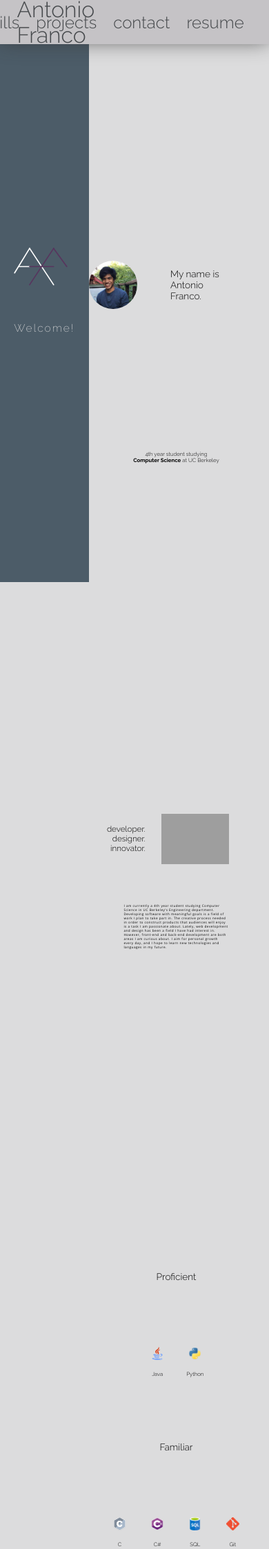
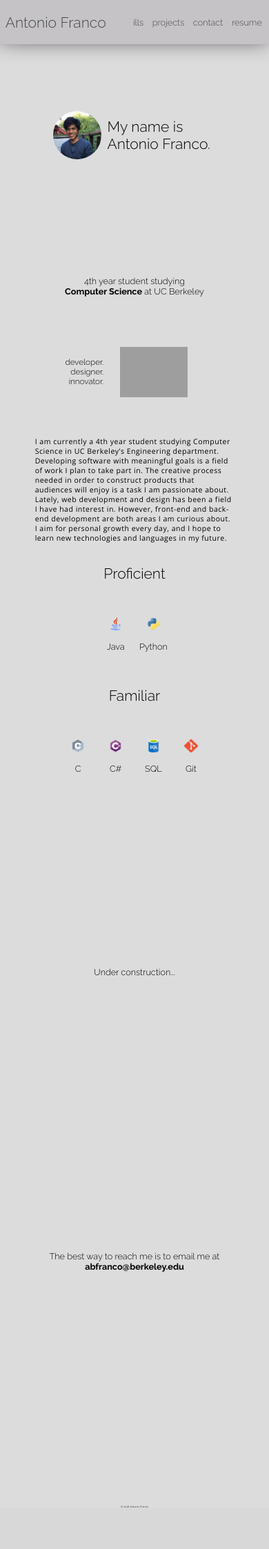
Before and after one commit to ABFranco/ABFranco.github.io, a PHP site: page / in a window 390 px wide. Shown: the top 2246 px of the page at 69% size. After the commit the page ends 2186 px from the top, so only its background shows below. Run offline with PHP 8.4, Linux system fonts and the light colour scheme; grey boxes are pictures that could not be loaded.

Commit message:
some mobile compatibility

```diff
--- a/assets/styles.css
+++ b/assets/styles.css
@@ -30,13 +30,14 @@ header {
   height: 64px;
   display: flex;
   flex-direction: row;
-  justify-content: space-around;
+  justify-content: space-between;
   align-items: center;
   z-index: 10;
   box-shadow: 0px -8px 32px rgb(51, 51, 51);
 }
 
 header h1 {
+  margin-left: 2vw;
   font-weight: 300;
   font-size: 32px;
   color: #46494c;
@@ -72,6 +73,7 @@ header div {
   flex-direction: row;
   justify-content: flex-end;
   align-items: center;
+  margin-right: 1vw;
 }
 
 #shortcuts h2 {
@@ -324,3 +326,60 @@ button {
 #contact p {
   margin: 0;
 }
+
+#contact #footer p {
+  position: relative;
+  top: 40vh;
+  font-size: 1vw;
+}
+
+/* mobiles devices */
+@media screen and (max-width: 900px) {
+  header h1 {
+    width: 100%;
+    font-size: 2.5vh;
+  }
+
+  #shortcuts {
+    display: flex;
+    overflow-x: hidden;
+    width: 50vw;
+  }
+  #shortcuts h2 {
+    font-size: 1.5vh;
+    margin: 0.75vh;
+  }
+
+  .left {
+    display: none;
+  }
+
+  .right {
+    width: 100%;
+    left: 0;
+  }
+  .right-section {
+    height: 50vh;
+  }
+
+  .container h1 {
+    font-size: 2.5vh;
+    margin: 1vh;
+  }
+
+  .container h2 {
+    font-size: 2.25vh;
+  }
+
+  .container h3 {
+    font-size: 2.25vh;
+  }
+
+  .container p {
+    font-size: 1.5vh;
+  }
+
+  #about p {
+    font-size: 1.25vh;
+  }
+}
--- a/index.html
+++ b/index.html
@@ -213,6 +213,9 @@
             The best way to reach me is to email me at<br />
             <b>abfranco@berkeley.edu</b>
           </p>
+          <div id="footer">
+              <p>© 2018 Antonio Franco</p>
+            </div>
         </div>
       </div>
 
```
